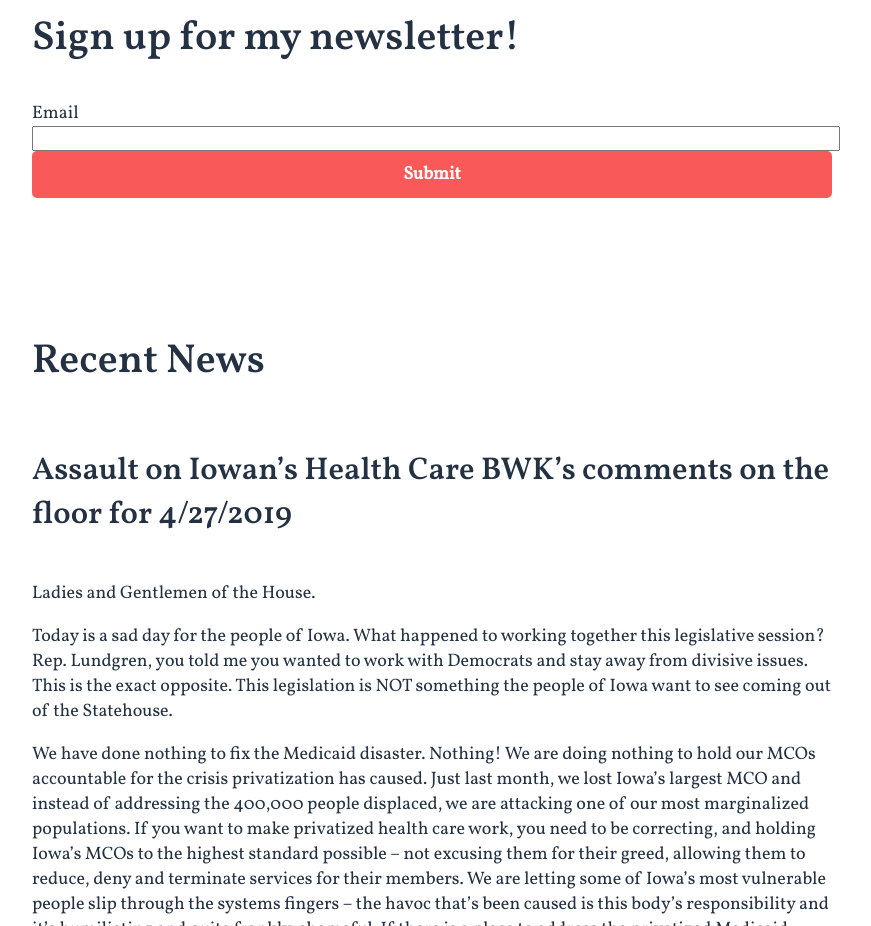
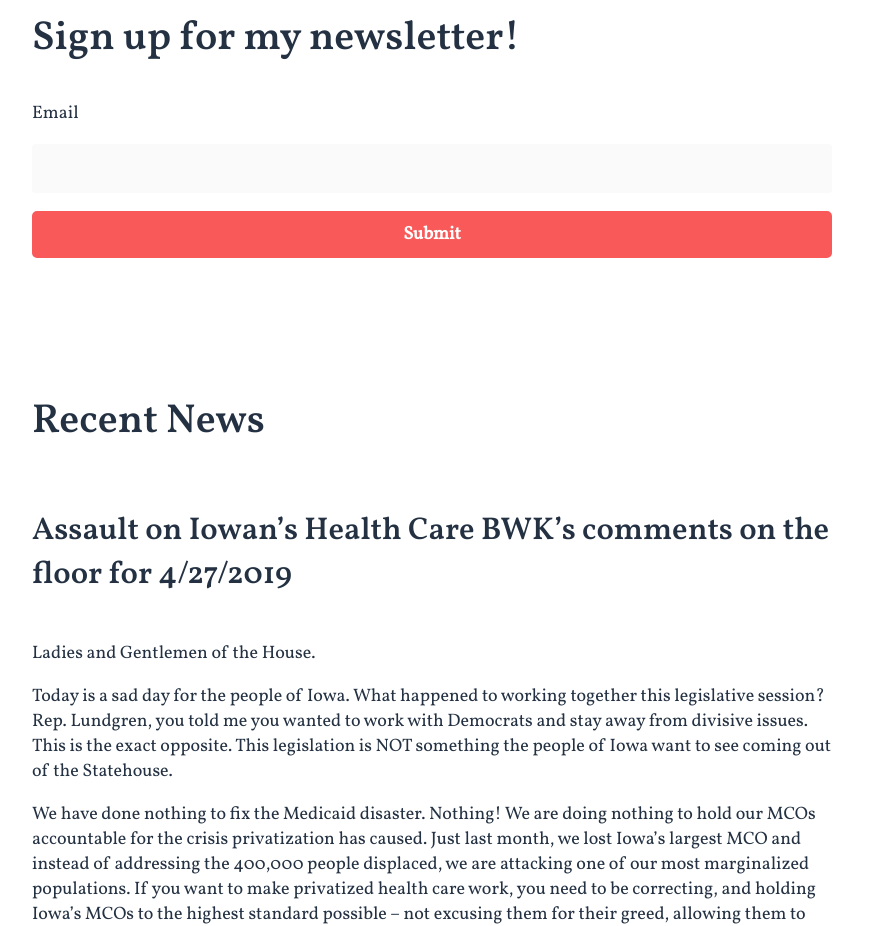
Before and after one commit to JamesODonoghue/wessel-website, a React (Create React App) app: page / in a window 1280 px wide. Shown: the part 880-1806 px from the top of the page, without its empty margins (208-1079 px from the left). Built offline with nearby package versions, Linux system fonts and the light colour scheme.

Commit message:
fixed some production vars

```diff
--- a/src/components/App/App.css
+++ b/src/components/App/App.css
@@ -164,7 +164,7 @@ a:hover {
     flex-direction: column;
 }
 
-.form input {
+.form-container input, form input {
     min-width: 300px;
     max-width: 400px;
     padding: 10px;
```
Also changed, not shown: 1 other file (tests, documents, lock files or other folders).
